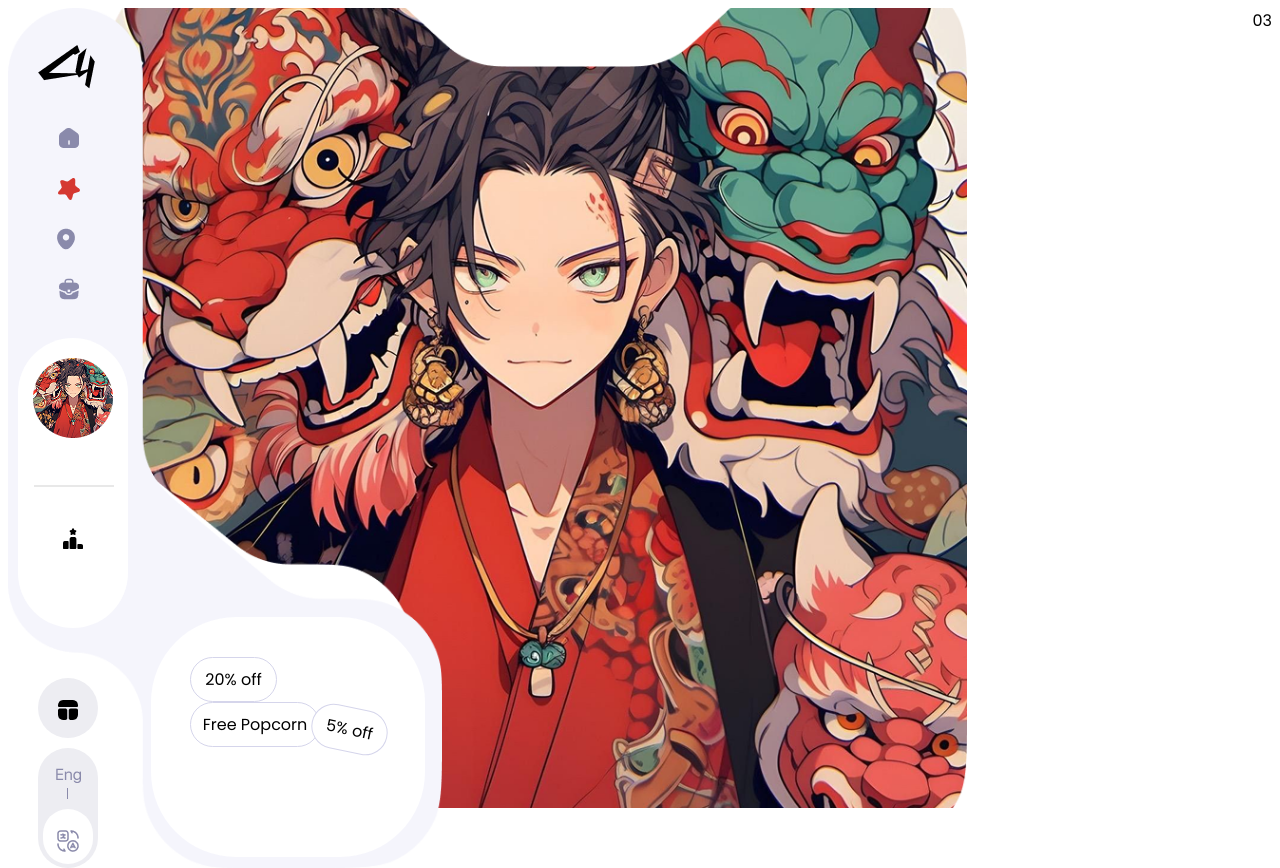
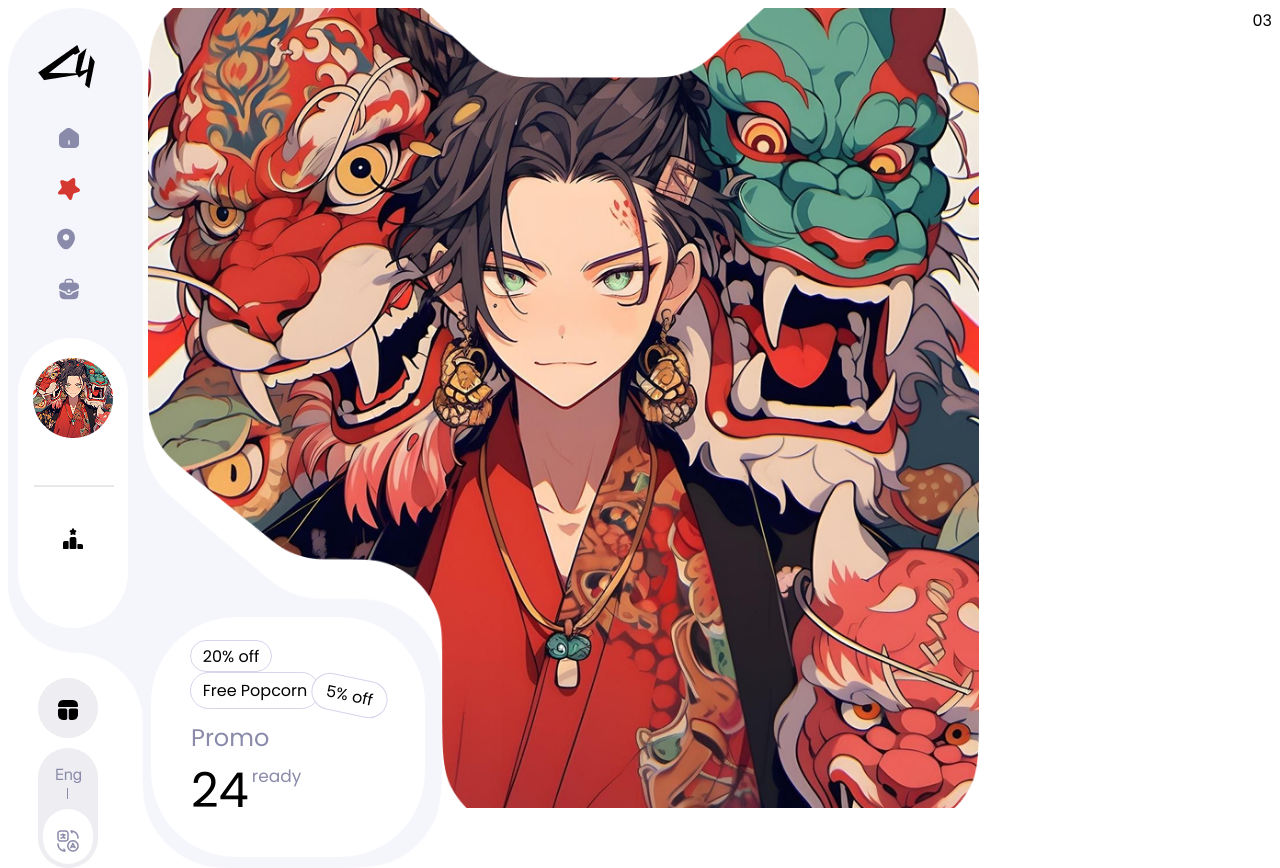
Before and after one commit to vaishnavi185/Modren, a Next.js app: page / in a window 1280 px wide. Built offline with nearby package versions, Linux system fonts and the light colour scheme.

Commit message:
small area completed

```diff
--- a/src/app/Components/Main.jsx
+++ b/src/app/Components/Main.jsx
@@ -3,7 +3,7 @@ import React from 'react'
 export default function Main() {
   return (
     <>
-     <div className="bg-[url('/BG_IMG.png')] h-screen bg-no-repeat bg-[length:69%_auto] bg-[position:100px_center] ">
+     <div className="bg-[url('/BG_IMG.png')] h-screen bg-no-repeat bg-[length:69%_auto] bg-[position:100px_center]  ml-[40px] rounded-[80px]">
         {/* You can add some content here */}
 
      </div>
--- a/src/app/Components/Small.jsx
+++ b/src/app/Components/Small.jsx
@@ -4,20 +4,20 @@ export default function Small() {
   return (
     <div className='bg-[#FFFFFF] w-[274px] h-[240px] ml-[23px] mt-[289px] rounded-[85px] position: relative'>
 
-      <div className="flex flex-col ...">
-        <div className='border-[#D5D5EB] border-[1px] w-[85px] h-[43px] rounded-[64px]  ml-[39px] mt-[40px] flex items-center justify-center font-weight-[500] font-size-[16px] paddding-[16px] '>
+      <div className="flex flex-col ... ">
+        <div className=' bg-[#FFFFFF] border-[#D5D5EB] border-[1px] w-[80px] h-[30px] rounded-[64px]  ml-[39px] mt-[23px] flex items-center justify-center font-weight-[500] font-size-[6px] paddding-[12px] '>
           <div className='... font-outfit'>
   20% off
 </div>
 
         </div>
         <div className='flex flex-row'>
-<div className='border-[#D5D5EB] border-[1px] w-[128px] h-[43px] rounded-[64px]  ml-[39px] mt-[0px] flex items-center justify-center font-weight-[700] font-size-[16px] paddding-[16px] position: absolute'>
+<div className='border-[#D5D5EB] bg-[#FFFFFF] border-[1px] w-[128px] h-[35px] rounded-[64px]  ml-[39px] mt-[0px] flex items-center justify-center font-weight-[700] font-size-[10px] paddding-[16px] position: absolute'>
           <div className='... font-outfit'>
   Free Popcorn
 </div>
 </div>
-        <div className='  bg-[#FFFFFF]   transform rotate-12 border-[#D5D5EB] border-[1px] w-[75px] h-[43px] rounded-[64px]  ml-[160px] mt-[5px] flex items-center justify-center font-weight-[700] font-size-[16px] paddding-[16px] position: absolute'>
+        <div className='  bg-[#FFFFFF]   transform rotate-12 border-[#D5D5EB] border-[1px] w-[75px] h-[35px] rounded-[64px]  ml-[160px] mt-[5px] flex items-center justify-center font-weight-[700] font-size-[10px] paddding-[16px] position: absolute'>
           <div className='... font-outfit'>
  5% off
 </div>
@@ -28,6 +28,25 @@ export default function Small() {
       {/* <div className='bg-[#040202] w-[50px] h-[50px] rounded-full mt-[10px] ml-[180px] position: absolute'>
         <img src='./iCon/tag-2.png' alt='Vector' className='w-[27px] h-[27px] mt-[13px] ml-[12px]' />
       </div> */}
+
+      <div className="flex flex-col ...">
+
+<div className='... font-outfit text-[#8A8AAA] mt-[48px] text-[24px] ml-[40px] '>
+ Promo
+
+  </div>
+
+  <div className='flex flex-row'>
+<div className='... font-outfit text-[#000000] mt-[2pxpx] text-[48px] ml-[40px] '>
+ 24
+
+  </div>
+  <div className='... font-outfit text-[#8A8AAA] mt-[8px] text-[17px] ml-[3px] '>
+ ready
+
+  </div>
+  </div>
+</div>
     </div>
   )
 }
```
